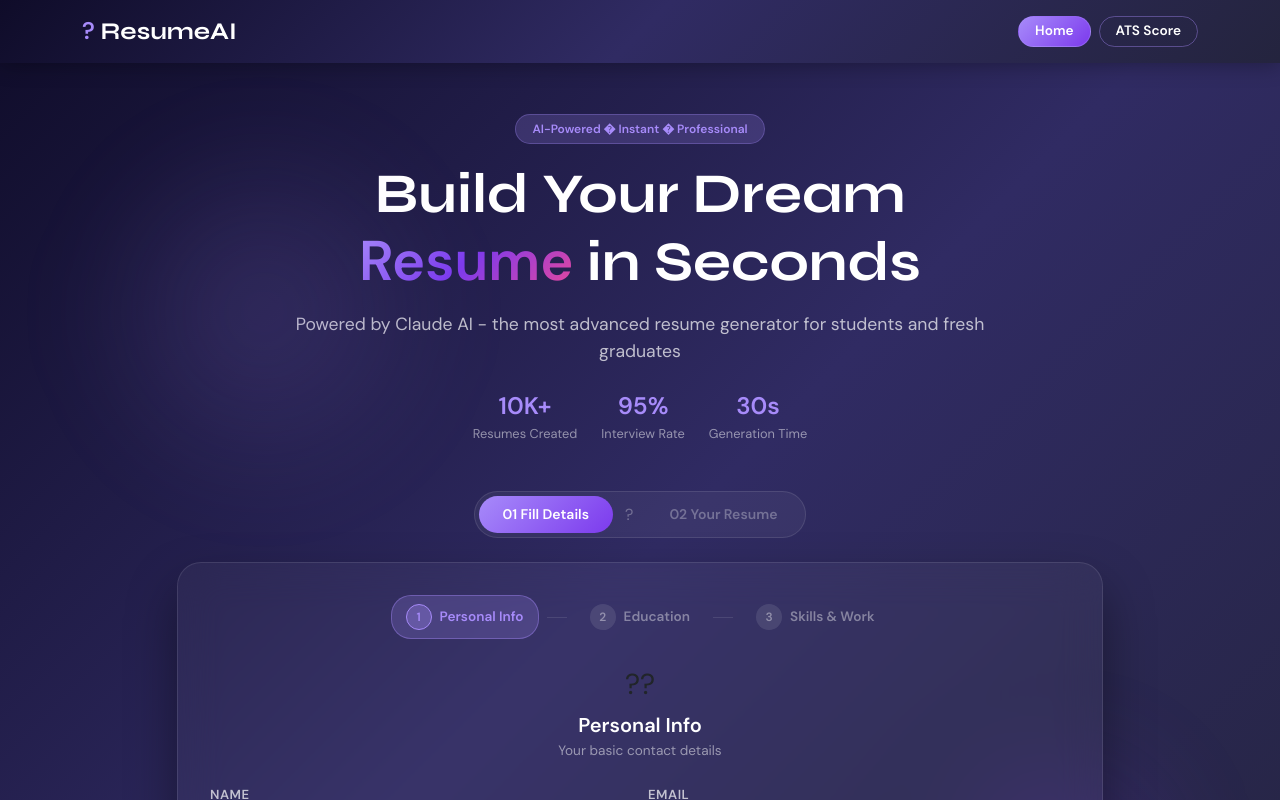
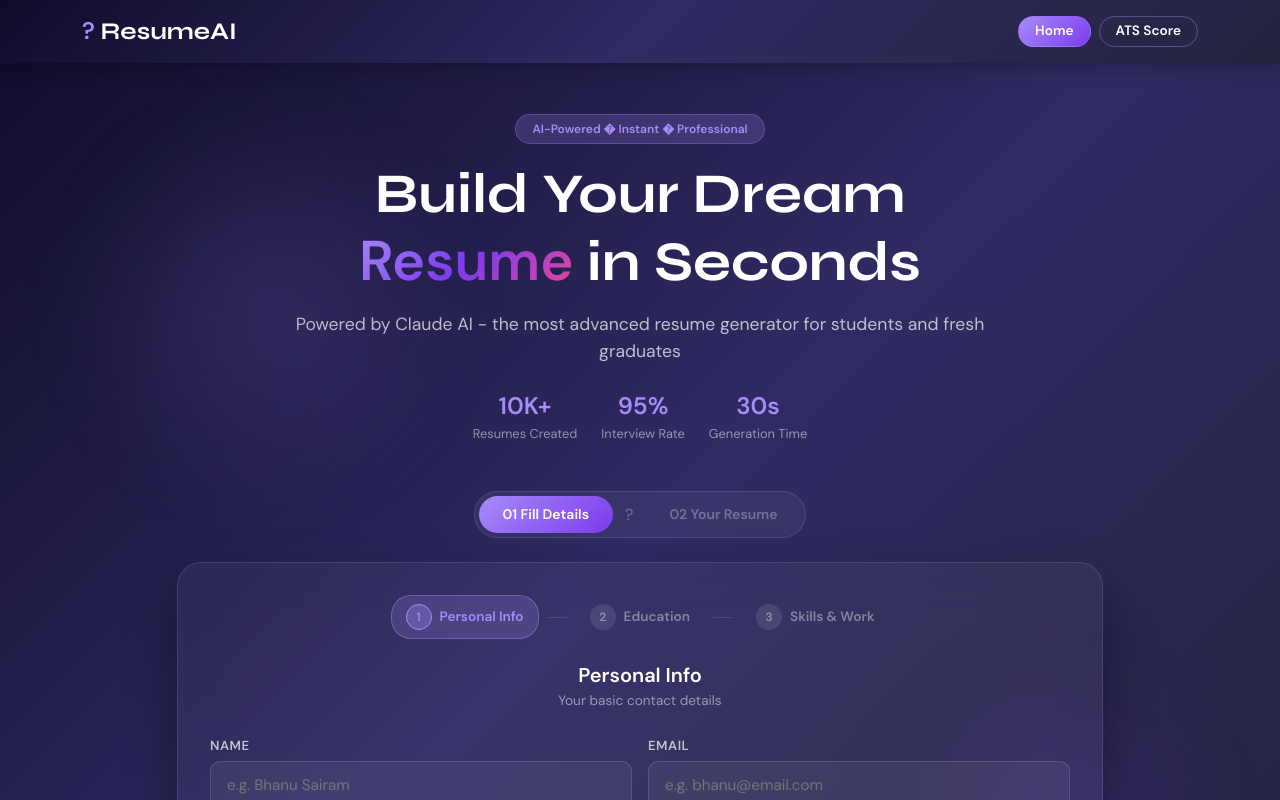
Before and after one commit to bhanusairam/ai-resume-builder, a React (Vite) app in the folder frontend/: page / in a window 1280 px wide. Shown: the top 800 px of the page. Built offline with nearby package versions, Linux system fonts and the light colour scheme.

Commit message:
Remove broken emoji icons

```diff
--- a/frontend/src/components/ResumeForm.jsx
+++ b/frontend/src/components/ResumeForm.jsx
@@ -41,9 +41,9 @@ function ResumeForm({ onGenerate, loading }) {
   const sectionHead = {color:"#a78bfa",fontWeight:"700",fontSize:"0.9rem",marginBottom:"10px",marginTop:"6px",paddingBottom:"6px",borderBottom:"1px solid rgba(167,139,250,0.2)"};
 
   const steps = [
-    { title:"Personal Info", icon:"??", desc:"Your basic contact details" },
-    { title:"Education",     icon:"??", desc:"SSC, Inter and B.Tech details" },
-    { title:"Skills & Work", icon:"??", desc:"Skills, experience, projects and certifications" },
+    { title:"Personal Info", icon:"🧑", desc:"Your basic contact details" },
+    { title:"Education",     icon:"🎓", desc:"SSC, Inter and B.Tech details" },
+    { title:"Skills & Work", icon:"💼", desc:"Skills, experience, projects and certifications" },
   ];
 
   const buildEducation = () => {
@@ -82,7 +82,7 @@ function ResumeForm({ onGenerate, loading }) {
       </div>
 
       <div className="text-center mb-4">
-        <div style={{fontSize:"1.8rem",marginBottom:"6px"}}>{steps[step].icon}</div>
+
         <h5 style={{color:"white",fontWeight:"700",marginBottom:"4px"}}>{steps[step].title}</h5>
         <p style={{color:"rgba(255,255,255,0.5)",fontSize:"0.85rem",margin:0}}>{steps[step].desc}</p>
       </div>
```
